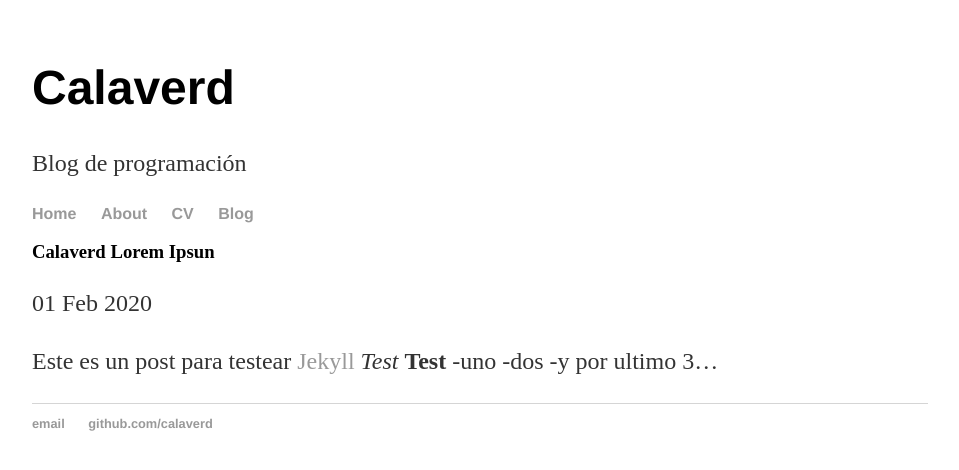
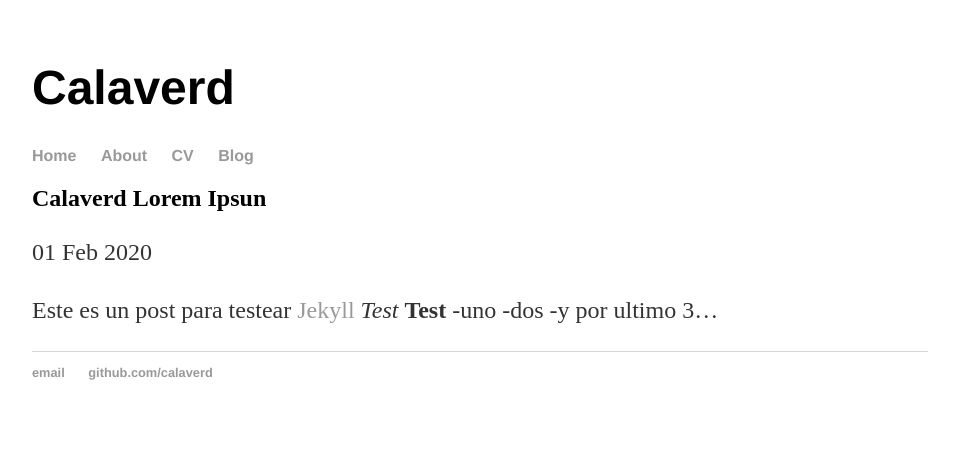
Before and after one commit to Calaverd/calaverd.github.io, a Jekyll site: the page built from _posts/2020-02-01-Lorem_Ipsun.md, in a window 1280 px wide. Shown: the top 470 px of the page, without its empty margins (160-1119 px from the left). Built offline with Jekyll 4.4.1, drawn with Linux system fonts in a browser that asks for light colours.

Commit message:
html edit

```diff
--- a/_layouts/default.html
+++ b/_layouts/default.html
@@ -9,7 +9,6 @@
 		<div class="container">
     		<div class="blurb">
         		<h1>Calaverd</h1>
-				<p>Blog de programación<p>
 				<!--
 				<p>I'm best known as the horrible cop from <em>A Touch of Evil</em> Don't trust me. <a href="/about">Read more about my life...</a></p>
 				-->
--- a/_layouts/post.html
+++ b/_layouts/post.html
@@ -1,7 +1,7 @@
 ---
 layout: default
 ---
-<h3>{{ page.title }}</h3>
+<h2>{{ page.title }}</h2>
 <p class="meta">{{ page.date | date_to_string }}</p>
 
 <div class="post">
```
